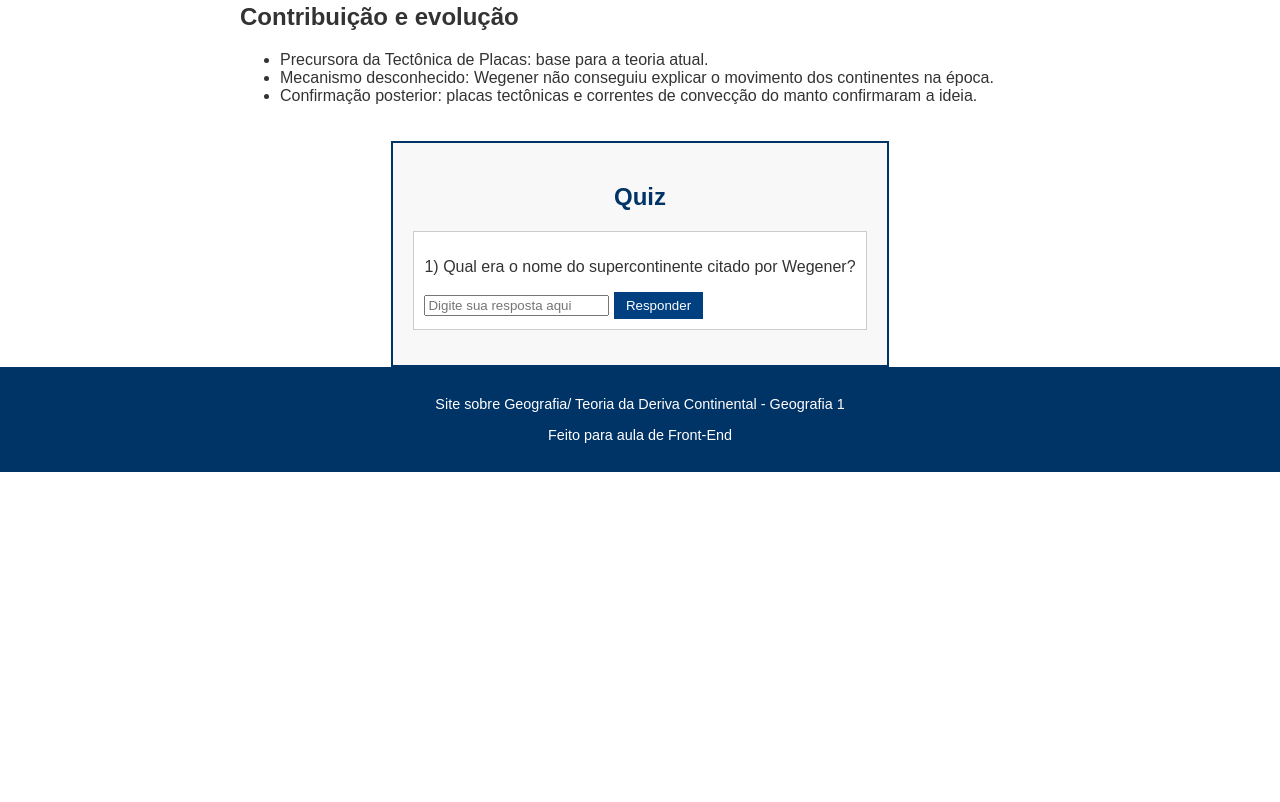
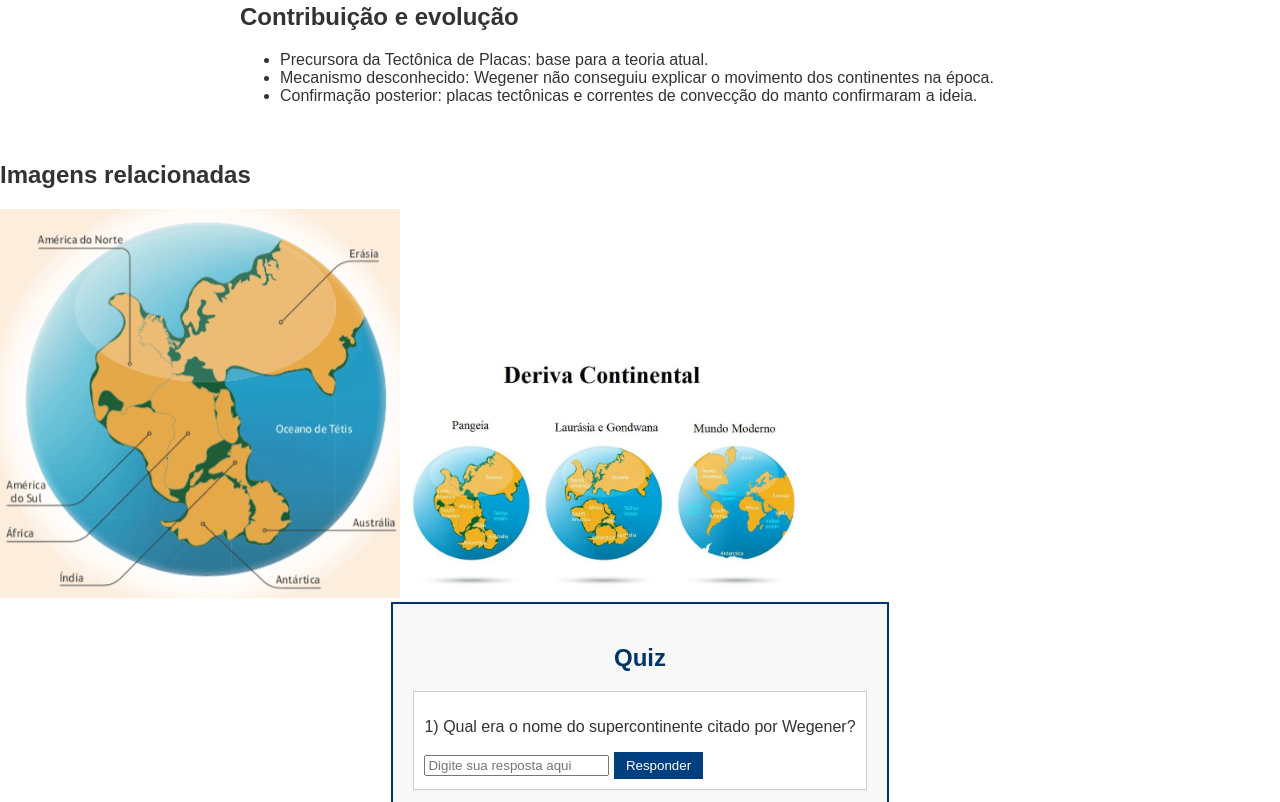
Before and after one commit to leandragonc/JAVASCRPT, a plain HTML site: page index.html in a window 1280 px wide. Shown: the part 642-1444 px from the top of the page. Before the commit the page ends 1114 px from the top, so only its background shows below. Drawn offline with Linux system fonts and the light colour scheme.

Commit message:
Update index.html

```diff
--- a/index.html
+++ b/index.html
@@ -41,17 +41,22 @@
       <li>Confirmação posterior: placas tectônicas e correntes de convecção do manto confirmaram a ideia.</li>
     </ul>
   </div>
+  <div id="imagens">
+    <h2>Imagens relacionadas</h2>
+    <img src="img/20210811-deriva-continental.png"width="400">
+    <img src="img/552ff187e1a31-deriva-continental.webp"width="400">
+  </div>
 
   <div id="questionario">
     <h2>Quiz</h2>
-
+    <!-- pgt 1 -->
     <div class="pergunta-container">
       <p>1) Qual era o nome do supercontinente citado por Wegener?</p>
       <input type="text" placeholder="Digite sua resposta aqui">
       <button>Responder</button>
     </div>
 
-    <!-- Pergunta 2 -->
+    <!-- Pgt 2 -->
     <div class="pergunta-container">
       <p>2) Quem propôs a Teoria da Deriva Continental?</p>
       <label><input type="radio" name="q2" value="Darwin"> Charles Darwin</label><br>
@@ -60,7 +65,7 @@
       <button>Responder</button>
     </div>
 
-    <!-- Pergunta 3 -->
+    <!-- pgt 3 -->
     <div class="pergunta-container">
       <p>3) Cite uma evidência usada por Wegener.</p>
       <input type="text" placeholder="Digite sua resposta aqui">
```
